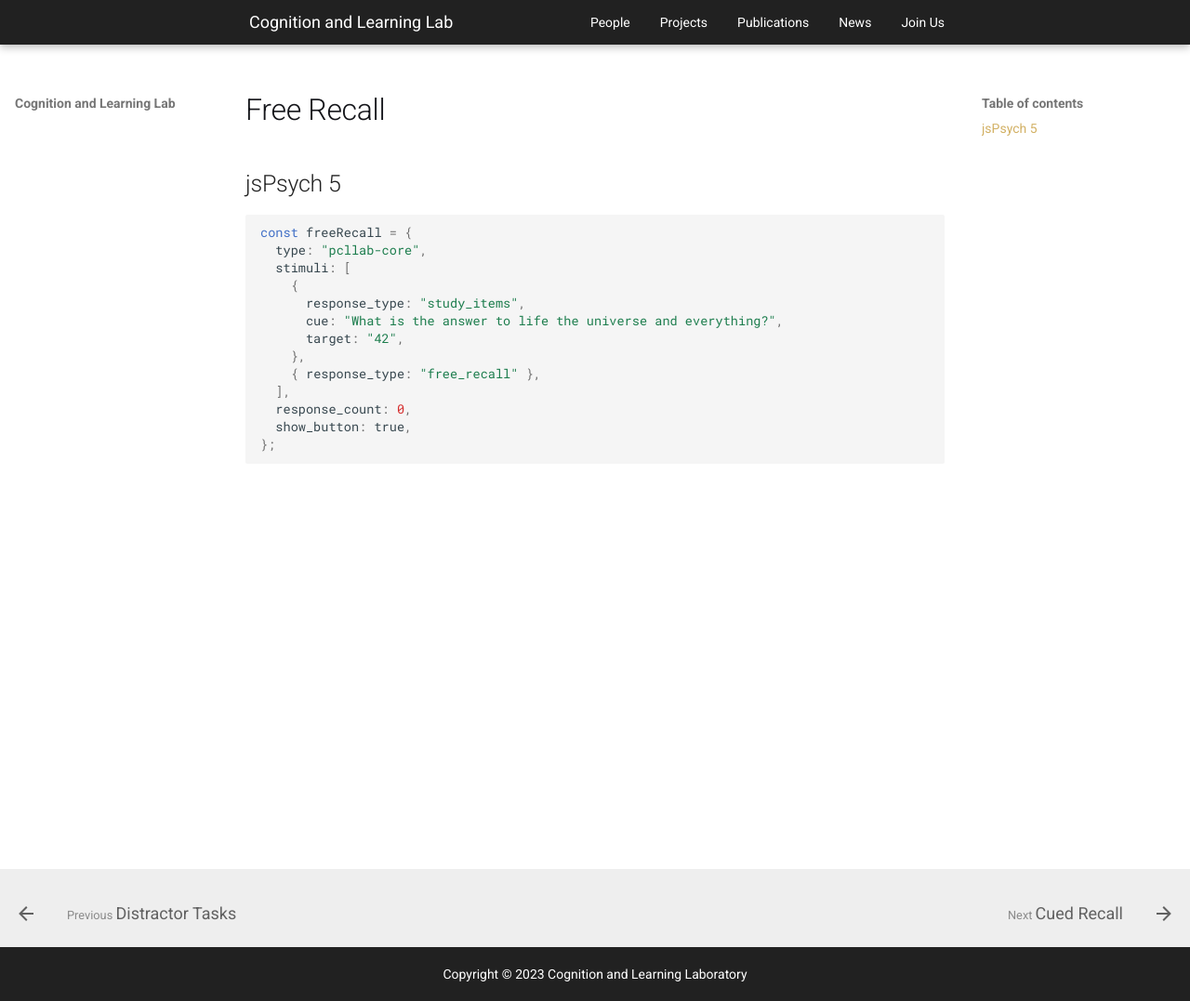
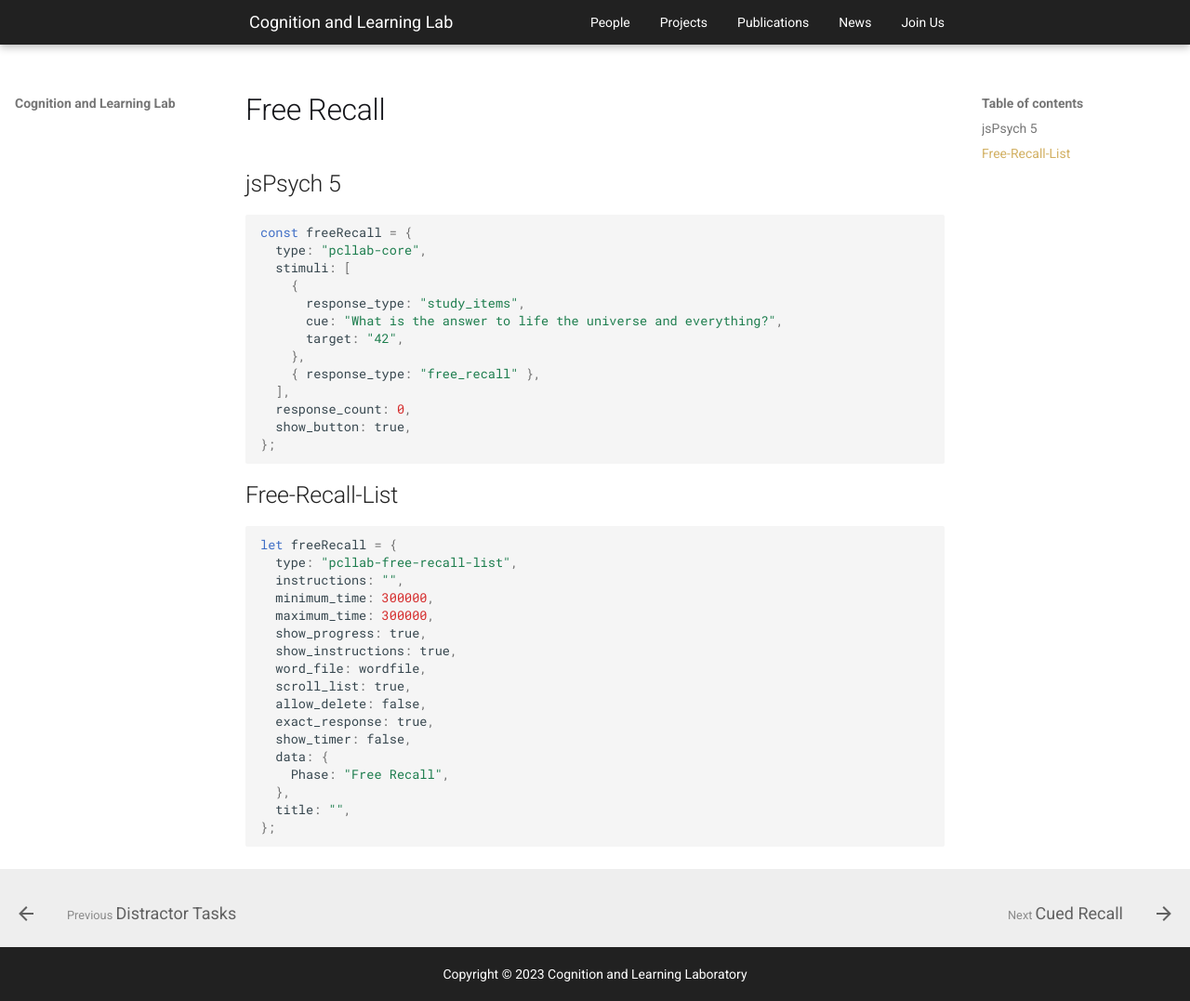
Before and after one commit to shivanya-chandra/pcllab.github.io, an MkDocs documentation site: the page built from docs/handbook/programming-guide/free-recall.md, in a window 1280 px wide and 1077 px high. Shown: the whole window at 93% size. Built offline with MkDocs 1.6.1 and Material for MkDocs 9.7.7, drawn with Linux system fonts in a browser that asks for light colours; comment, search, counter and statistics services are not loaded.

Commit message:
add free recall list

````diff
--- a/docs/handbook/programming-guide/free-recall.md
+++ b/docs/handbook/programming-guide/free-recall.md
@@ -20,3 +20,24 @@ const freeRecall = {
   show_button: true,
 };
 ```
+
+## Free-Recall-List
+```js
+let freeRecall = {
+  type: "pcllab-free-recall-list",
+  instructions: "",
+  minimum_time: 300000,
+  maximum_time: 300000,
+  show_progress: true,
+  show_instructions: true,
+  word_file: wordfile,
+  scroll_list: true,
+  allow_delete: false,
+  exact_response: true,
+  show_timer: false,
+  data: {
+    Phase: "Free Recall",
+  },
+  title: "",
+};
+```
````
